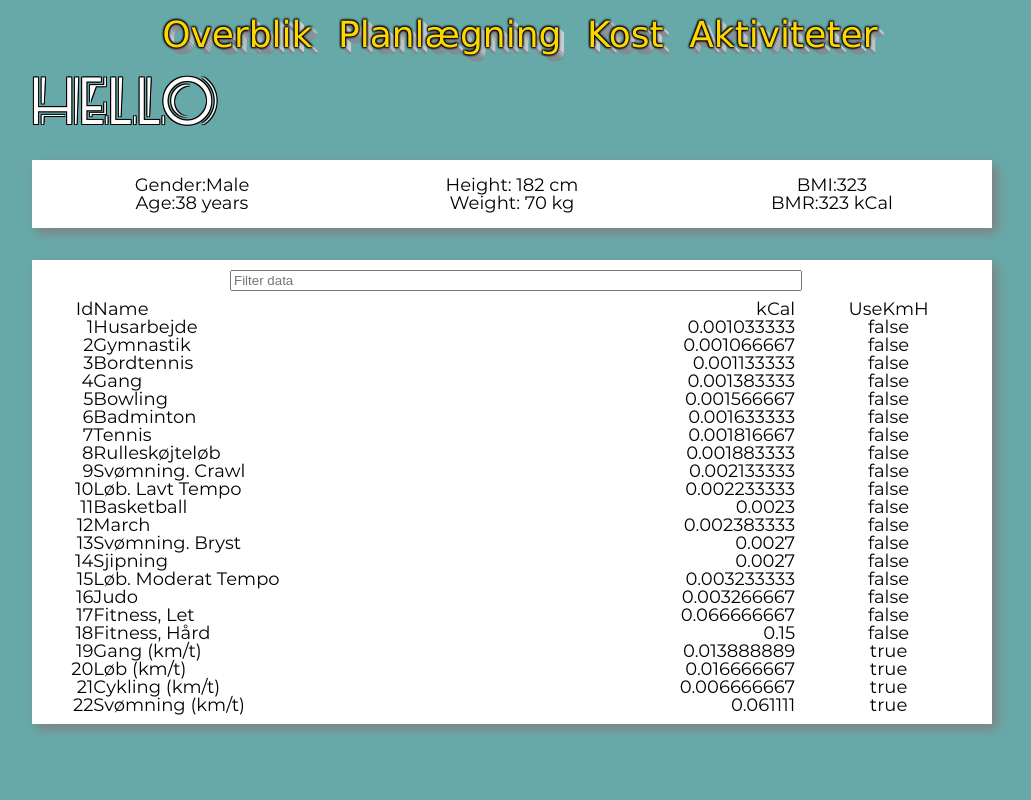
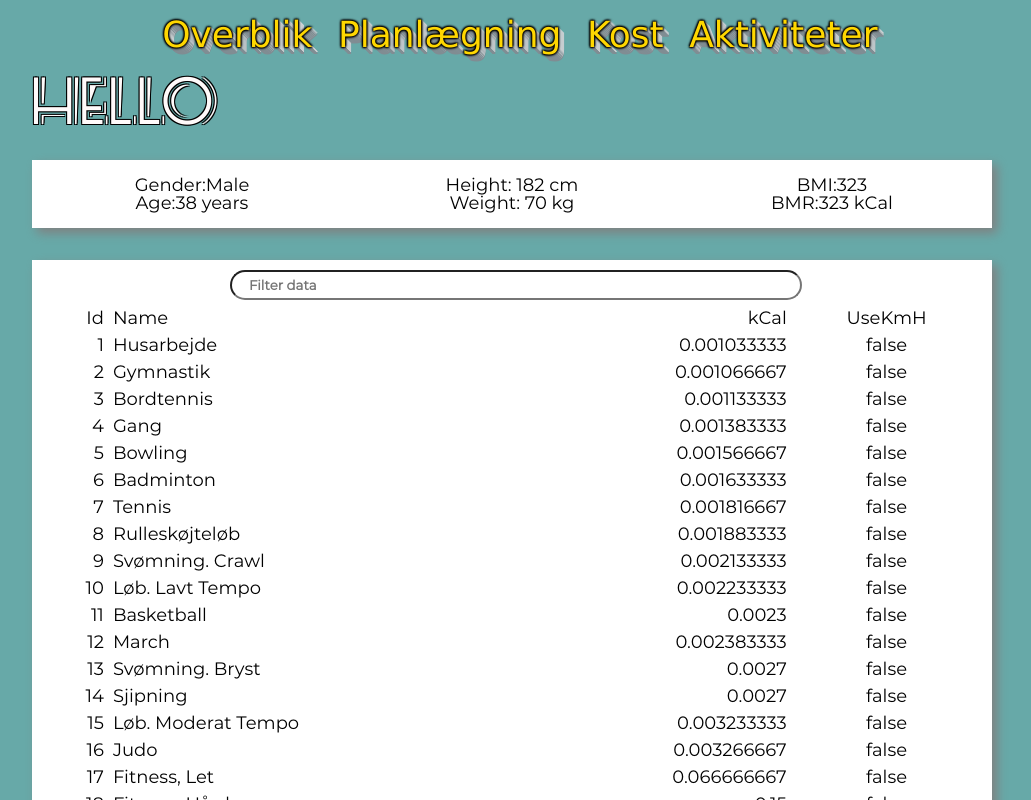
Before and after one commit to mrApptastic/mrHealthManager, an Angular app: page / in a window 1280 px wide. Shown: the top 800 px of the page, without its empty margins (133-1164 px from the left). Built offline with nearby package versions, Linux system fonts and the light colour scheme.

Commit message:
Styling stuff

```diff
--- a/src/app/components/basic-table/basic-table.component.html
+++ b/src/app/components/basic-table/basic-table.component.html
@@ -1,10 +1,11 @@
+<div *ngIf="dataSource" class="containerBandit">
     <div>
-    <input type="text" placeholder="Filter data" [(ngModel)]="searchFilter" style="width: 60%; margin-left:20%; margin-right: 20%;margin-bottom: 1%" />
+        <input type="text" class="filterBandit" placeholder="Filter data" [(ngModel)]="searchFilter" />
     </div>
-<table *ngIf="dataSource">
+    <table class="tableBandit">
         <thead>
             <tr>
-            <th *ngFor="let col of columns" [ngStyle]="{'width': col.Width, 'text-align': col.Position}" (click)="col.Name === sortOrder ? sortDirection = !sortDirection : sortOrder = col.Name">
+                <th *ngFor="let col of columns" [ngStyle]="{'width': col.width, 'text-align': col.Position}" (click)="col.Name === sortOrder ? sortDirection = !sortDirection : sortOrder = col.Name">
                     {{col.Name}}
                 </th>
             </tr>
@@ -24,3 +25,7 @@
             </tr>
         </tbody>
     </table>
+</div>
+<span *ngIf="!dataSource" class="mrTextC">
+    <h2>Henter data..</h2>
+</span>
--- a/src/app/components/basic-table/basic-table.component.scss
+++ b/src/app/components/basic-table/basic-table.component.scss
@@ -1,3 +1,31 @@
-table {
+.containerBandit {
+    overflow: auto;
+    overflow-x: auto;
+    overflow-y: auto;
+}
+
+.tableBandit {
     width: 100%;
 }
+
+.tableBandit thead tr th,
+.tableBandit tbody tr td {
+    padding: 0.25em;
+}
+
+.filterBandit {
+    width: 60%;
+    margin-left: 20%;
+    margin-right: 20%;
+    margin-bottom: 0.5%;
+    border-radius: 15px;
+    height: 24px;
+    font-family: 'Monty', Verdana, sans-serif;
+    font-weight: bolder;
+    text-indent: 15px;
+}
+
+.filterBandit::placeholder {
+    font-family: 'Monty', Verdana, sans-serif;
+    font-weight: bolder;
+  }
```
Lines whose indentation alone changed are shown as unchanged.
